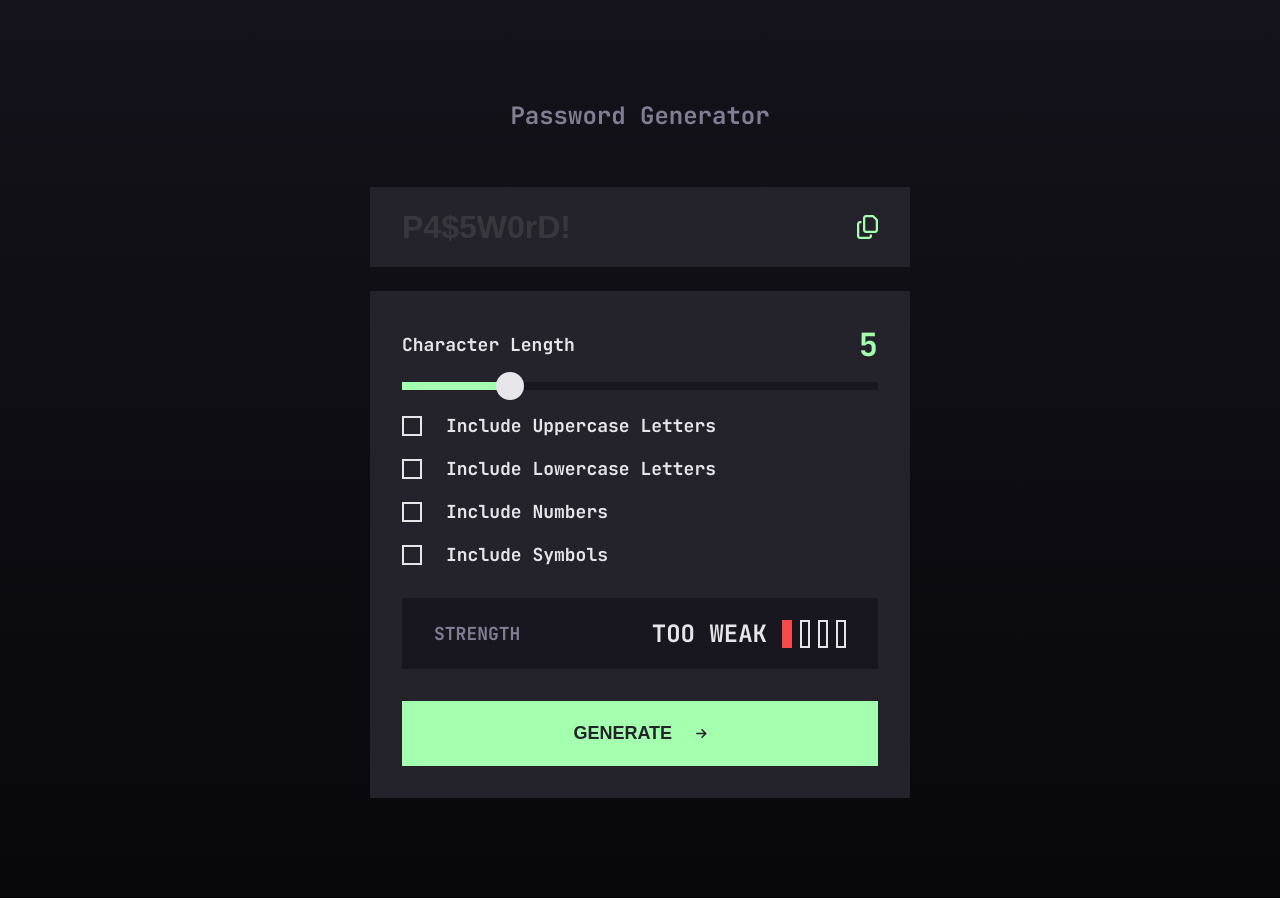
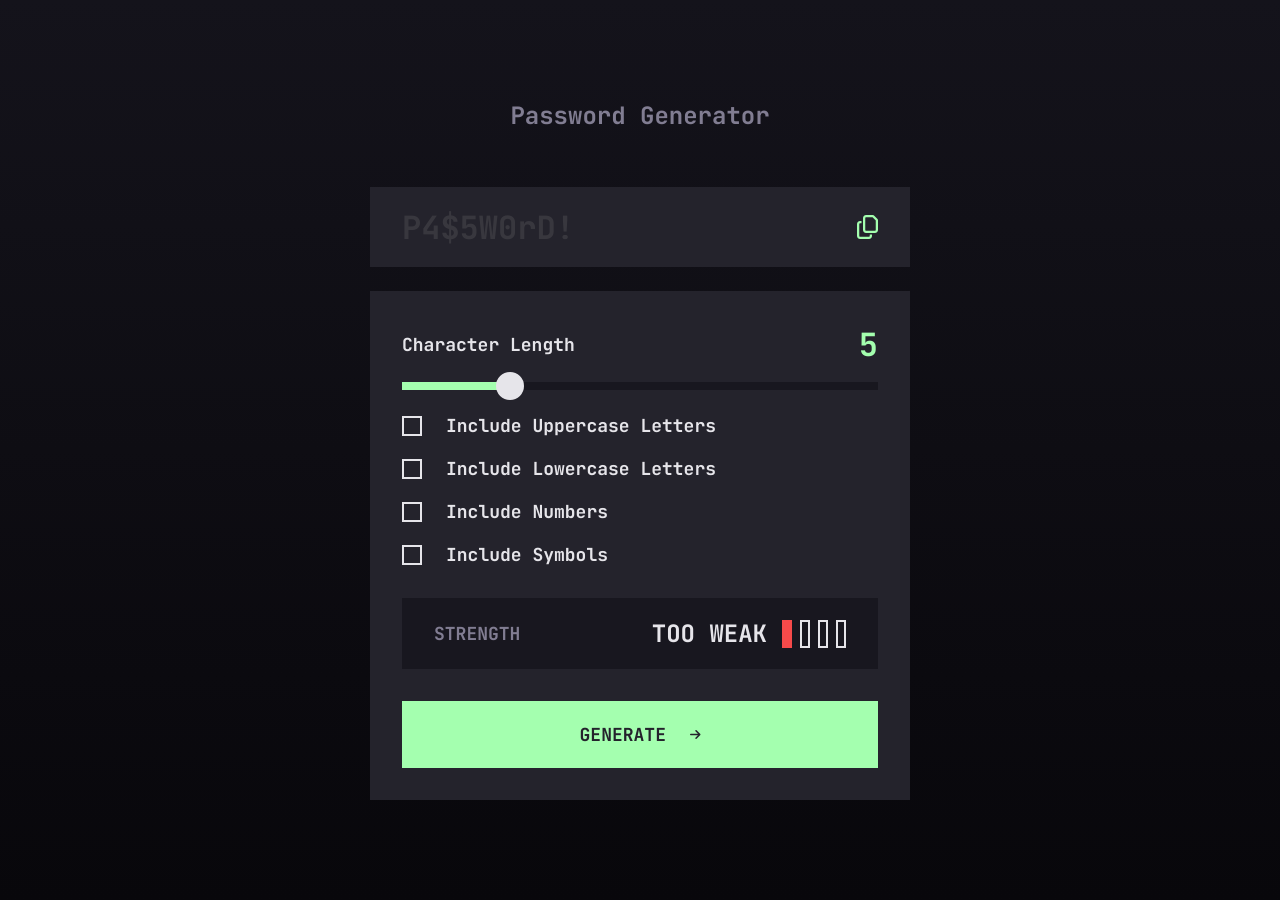
Before and after one commit to ChrisOxygen/pw-generator, a website built with Parcel: page index.html in a window 1280 px wide. Built offline with nearby package versions, Linux system fonts and the light colour scheme.

Commit message:
added font family to button and input

```diff
--- a/src/sass/components/_generate-btn.scss
+++ b/src/sass/components/_generate-btn.scss
@@ -13,6 +13,8 @@
     justify-content: center;
     gap: 24px;
     color: $dark-grey;
+
+    font-family: 'JetBrains Mono', monospace;
 
     transition: all .3s ease-in-out;
 
--- a/src/sass/components/_generated-pw-box.scss
+++ b/src/sass/components/_generated-pw-box.scss
@@ -11,9 +11,11 @@
     width: 100%;
     border: none;
     color: $almost-white;
+    font-family: 'JetBrains Mono', monospace;
 
     &::placeholder{
         opacity: 0.25;
+        font-family: 'JetBrains Mono', monospace;
     }
 }
 
```
